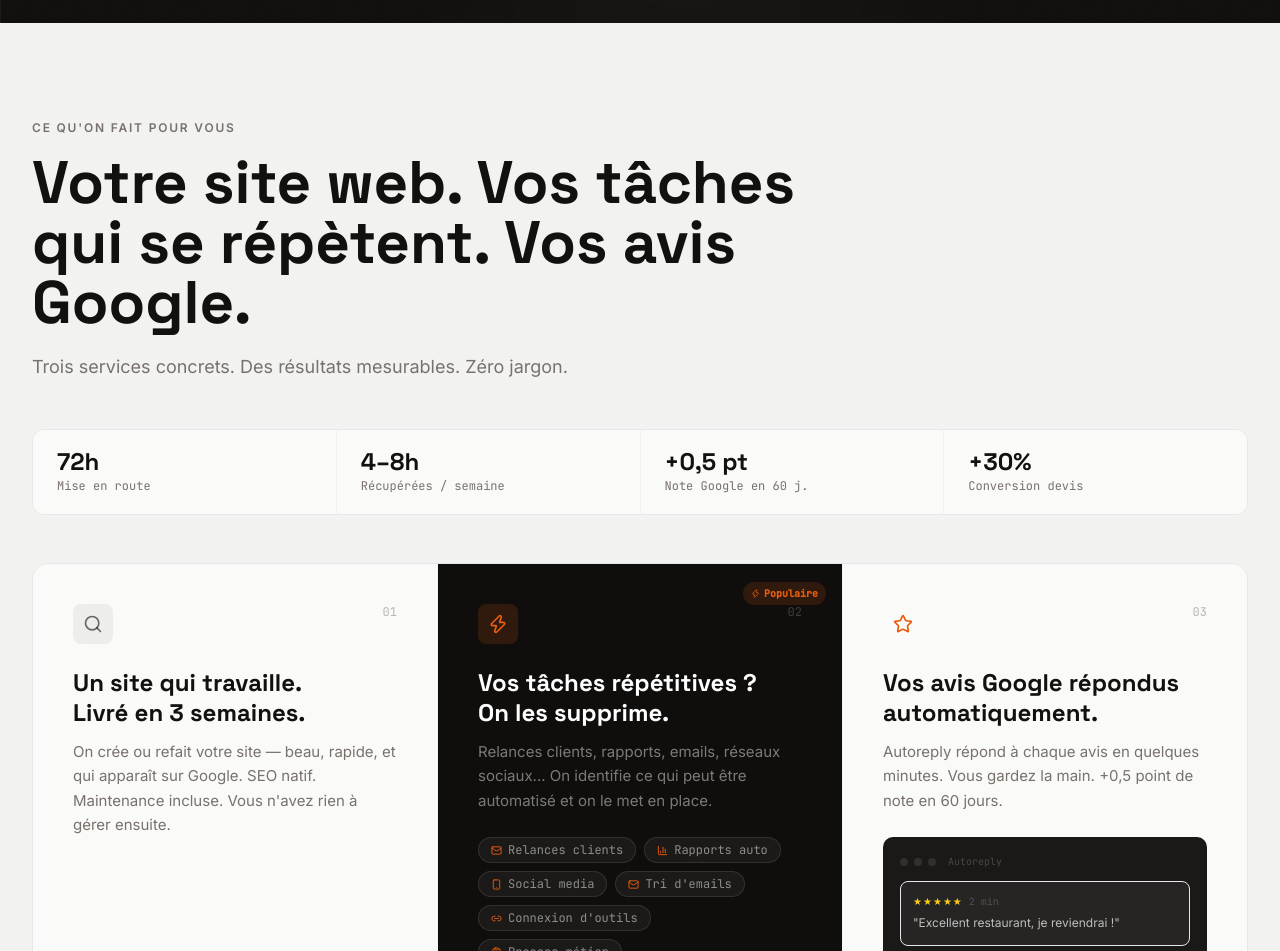
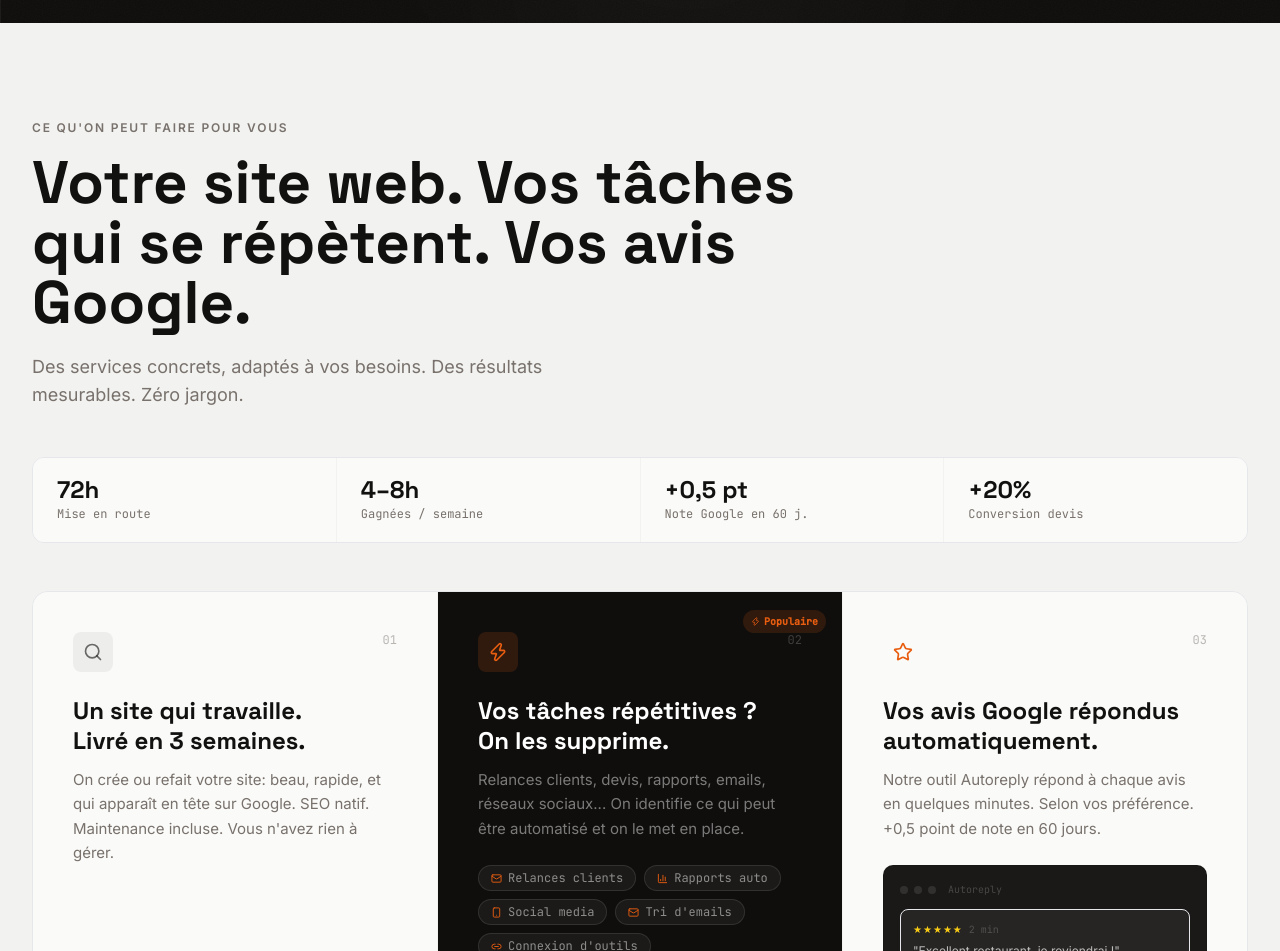
Before and after one commit to rolosjeanjulien/optival-landing, a Next.js app: page / in a window 1280 px wide. Shown: the part 1041-1992 px from the top of the page. Built offline with nearby package versions, Linux system fonts and the light colour scheme.

Commit message:
Update Services.tsx

```diff
--- a/components/sections/Services.tsx
+++ b/components/sections/Services.tsx
@@ -40,9 +40,9 @@ function delay(ms: number) {
 
 const metrics = [
   { value: '72h', label: 'Mise en route' },
-  { value: '4–8h', label: 'Récupérées / semaine' },
+  { value: '4–8h', label: 'Gagnées / semaine' },
   { value: '+0,5 pt', label: 'Note Google en 60 j.' },
-  { value: '+30%', label: 'Conversion devis' },
+  { value: '+20%', label: 'Conversion devis' },
 ]
 
 export function Services() {
@@ -97,12 +97,12 @@ export function Services() {
           transition={{ duration: 0.6 }}
           className="mb-12"
         >
-          <p className="section-label mb-4">Ce qu'on fait pour vous</p>
+          <p className="section-label mb-4">Ce qu'on peut faire pour vous</p>
           <h2 className="font-display font-bold text-4xl sm:text-5xl lg:text-6xl text-ink leading-tight max-w-3xl">
             Votre site web. Vos tâches<br />qui se répètent. Vos avis Google.
           </h2>
           <p className="mt-5 text-muted text-lg max-w-xl">
-            Trois services concrets. Des résultats mesurables. Zéro jargon.
+            Des services concrets, adaptés à vos besoins. Des résultats mesurables. Zéro jargon.
           </p>
         </motion.div>
 
@@ -148,8 +148,8 @@ export function Services() {
                 Un site qui travaille.<br />Livré en 3 semaines.
               </h3>
               <p className="text-muted leading-relaxed text-[15px]">
-                On crée ou refait votre site — beau, rapide, et qui apparaît sur Google.
-                SEO natif. Maintenance incluse. Vous n'avez rien à gérer ensuite.
+                On crée ou refait votre site: beau, rapide, et qui apparaît en tête sur Google.
+                SEO natif. Maintenance incluse. Vous n'avez rien à gérer.
               </p>
             </div>
 
@@ -199,7 +199,7 @@ export function Services() {
                 Vos tâches répétitives ?<br />On les supprime.
               </h3>
               <p className="text-white/45 leading-relaxed text-[15px]">
-                Relances clients, rapports, emails, réseaux sociaux...
+                Relances clients, devis, rapports, emails, réseaux sociaux...
                 On identifie ce qui peut être automatisé et on le met en place.
               </p>
             </div>
@@ -231,7 +231,7 @@ export function Services() {
             </div>
 
             <a href="#contact" className="btn-primary btn-sm group self-start">
-              Audit gratuit <span className="btn-arrow">→</span>
+              Audit personalisée <span className="btn-arrow">→</span>
             </a>
           </motion.div>
 
@@ -256,8 +256,8 @@ export function Services() {
                 Vos avis Google répondus automatiquement.
               </h3>
               <p className="text-muted leading-relaxed text-[15px]">
-                Autoreply répond à chaque avis en quelques minutes.
-                Vous gardez la main. +0,5 point de note en 60 jours.
+                Notre outil Autoreply répond à chaque avis en quelques minutes.
+                Selon vos préférence. +0,5 point de note en 60 jours.
               </p>
             </div>
 
@@ -350,10 +350,10 @@ export function Services() {
           className="flex flex-col sm:flex-row items-center gap-4 mt-12"
         >
           <a href="#contact" className="btn-primary-light btn-lg group">
-            Demander mon audit gratuit <span className="btn-arrow">→</span>
+            Demander mon audit personalisé <span className="btn-arrow">→</span>
           </a>
           <p className="text-sm text-muted">
-            À partir de 490 €/mois · Sans engagement · Devis en 48h
+            Sans engagement - Premier échange en 72h
           </p>
         </motion.div>
 
```
